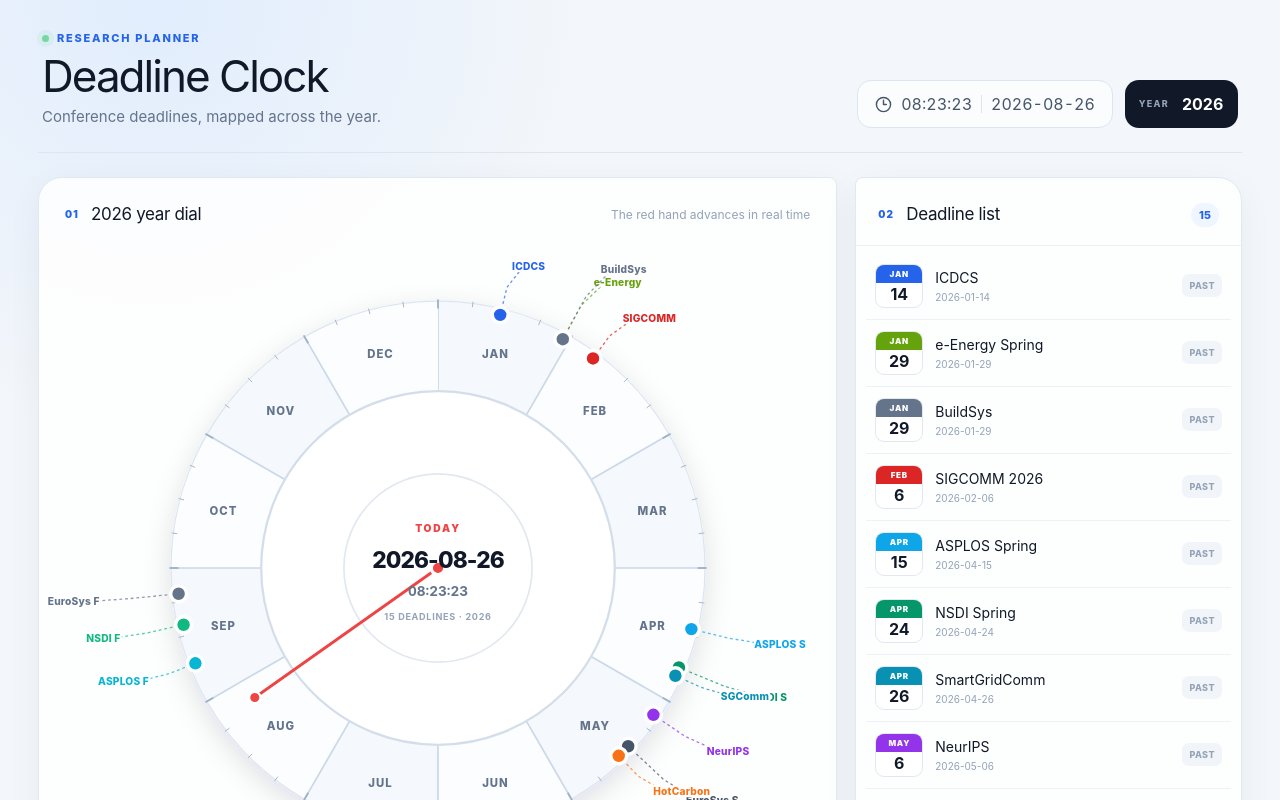
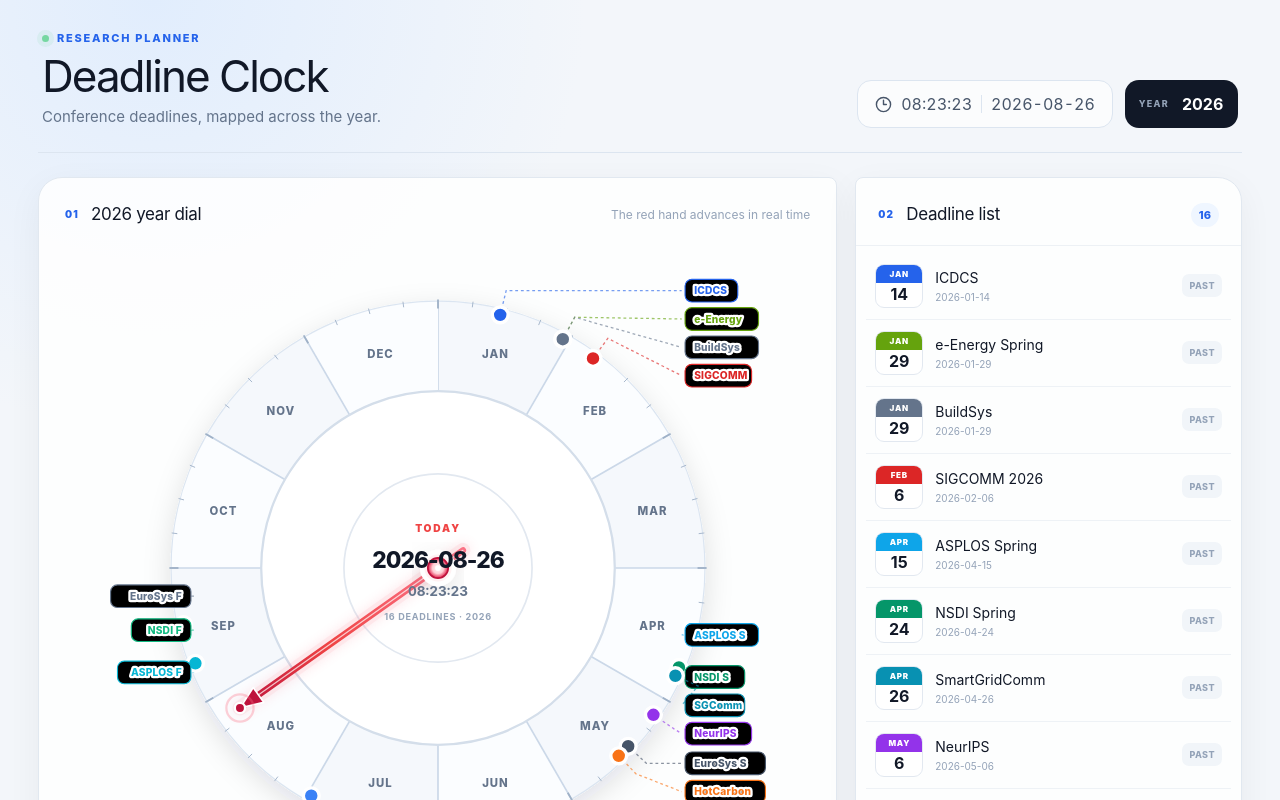
Before and after one commit to guomingtang/deadline-clock, a Next.js app: page / in a window 1280 px wide. Shown: the top 800 px of the page. Built offline with nearby package versions, Linux system fonts and the light colour scheme.

Commit message:
Add INFOCOM and collision-free dial labels

```diff
--- a/app/page.tsx
+++ b/app/page.tsx
@@ -20,7 +20,7 @@
   { name: "ATC", short: "ATC", date: "2026-06-10", color: "#7c3aed" },
   { name: "HotNets", short: "HotNets", date: "2025-07-01", color: "#ea580c" },
   { name: "SoCC", short: "SoCC", date: "2026-07-07", color: "#14b8a6", note: "Round 1; alternative date: Jul 14" },
-  { name: "INFOCOM", short: "INFOCOM", date: "2027-07-31", color: "#3b82f6" },
+  { name: "INFOCOM 2027", short: "INFOCOM", date: "2026-07-31", color: "#3b82f6" },
   { name: "HPCA", short: "HPCA", date: "2025-08-01", color: "#4f46e5" },
   { name: "ASPLOS Fall", short: "ASPLOS F", date: "2026-09-09", color: "#06b6d4" },
   { name: "e-Energy Fall", short: "e-Energy", date: "2025-09-18", color: "#84cc16" },
@@ -50,21 +50,59 @@
   return new Intl.DateTimeFormat("en-CA", { year: "numeric", month: "2-digit", day: "2-digit" }).format(date);
 }
 
+function layoutDeadlineLabels(items: Deadline[], total: number) {
+  const raw = items.map((item) => {
+    const date = new Date(`${item.date}T12:00:00`);
+    const angle = (dayOfYear(date) / total) * 360;
+    const marker = point(angle, 230);
+    const elbow = point(angle, 252);
+    return { ...item, angle, marker, elbow, side: marker.x >= 300 ? "right" as const : "left" as const, labelY: elbow.y };
+  });
+
+  const arrange = (side: "left" | "right") => {
+    const group = raw.filter((item) => item.side === side).sort((a, b) => a.labelY - b.labelY);
+    const minY = 38;
+    const maxY = 562;
+    const gap = group.length > 1 ? Math.min(25, (maxY - minY) / (group.length - 1)) : 0;
+    group.forEach((item, index) => {
+      const desired = Math.max(minY, Math.min(maxY, item.labelY));
+      item.labelY = index === 0 ? desired : Math.max(desired, group[index - 1].labelY + gap);
+    });
+    if (group.length && group[group.length - 1].labelY > maxY) {
+      const overflow = group[group.length - 1].labelY - maxY;
+      group.forEach((item) => { item.labelY -= overflow; });
+    }
+    if (group.length && group[0].labelY < minY) {
+      const shift = minY - group[0].labelY;
+      group.forEach((item) => { item.labelY += shift; });
+    }
+    return group;
+  };
+
+  return [...arrange("left"), ...arrange("right")];
+}
+
 function DeadlineDial({ year, now, items }: { year: number; now: Date; items: Deadline[] }) {
   const total = daysInYear(year);
   const nowAngle = now.getFullYear() === year ? (dayOfYear(now) / total) * 360 : now.getFullYear() > year ? 360 : 0;
-  const currentPoint = point(nowAngle, 198);
-  const positioned = items.map((item, index) => {
-    const date = new Date(`${item.date}T12:00:00`);
-    const angle = (dayOfYear(date) / total) * 360;
-    return { ...item, marker: point(angle, 230), elbow: point(angle, 255 + (index % 3) * 9), label: point(angle, 274 + (index % 3) * 13) };
-  });
+  const currentPoint = point(nowAngle, 214);
+  const needleTail = point(nowAngle + 180, 27);
+  const ux = (currentPoint.x - 300) / 214;
+  const uy = (currentPoint.y - 300) / 214;
+  const headBase = { x: currentPoint.x - ux * 20, y: currentPoint.y - uy * 20 };
+  const arrowPoints = `${currentPoint.x},${currentPoint.y} ${headBase.x - uy * 8},${headBase.y + ux * 8} ${headBase.x + uy * 8},${headBase.y - ux * 8}`;
+  const positioned = layoutDeadlineLabels(items, total);
 
   return (
     <div className="dial-wrap" aria-label={`Deadline clock for ${year}`}>
       <svg className="dial" viewBox="0 0 600 600" role="img">
         <title>{year} conference deadline dial</title>
-        <defs><filter id="soft-shadow" x="-30%" y="-30%" width="160%" height="160%"><feDropShadow dx="0" dy="8" stdDeviation="12" floodColor="#0f172a" floodOpacity="0.12" /></filter></defs>
+        <defs>
+          <filter id="soft-shadow" x="-30%" y="-30%" width="160%" height="160%"><feDropShadow dx="0" dy="8" stdDeviation="12" floodColor="#0f172a" floodOpacity="0.12" /></filter>
+          <filter id="needle-glow" x="-50%" y="-50%" width="200%" height="200%"><feGaussianBlur stdDeviation="5" result="blur" /><feMerge><feMergeNode in="blur" /><feMergeNode in="SourceGraphic" /></feMerge></filter>
+          <linearGradient id="needle-gradient" gradientUnits="userSpaceOnUse" x1="300" y1="300" x2={currentPoint.x} y2={currentPoint.y}><stop offset="0" stopColor="#fb7185" /><stop offset="0.55" stopColor="#ef4444" /><stop offset="1" stopColor="#be123c" /></linearGradient>
+          <radialGradient id="hub-gradient"><stop offset="0" stopColor="#ffffff" /><stop offset="0.55" stopColor="#fecdd3" /><stop offset="1" stopColor="#e11d48" /></radialGradient>
+        </defs>
         <circle cx="300" cy="300" r="235" fill="#f8fafc" stroke="#dbe5f1" strokeWidth="2" filter="url(#soft-shadow)" />
         {months.map((month, i) => {
           const start = (i / 12) * 360, end = ((i + 1) / 12) * 360;
@@ -83,16 +121,27 @@
           return <line key={i} x1={a.x} y1={a.y} x2={b.x} y2={b.y} stroke="#9fb1c7" strokeWidth={i % 4 === 0 ? 1.6 : 0.8} />;
         })}
         {positioned.map((item) => {
-          const right = item.label.x >= 300, endX = item.label.x + (right ? 10 : -10);
+          const right = item.side === "right";
+          const labelX = right ? 526 : 74;
+          const lineEndX = right ? labelX - 11 : labelX + 11;
+          const textWidth = item.short.length * 6.1;
+          const boxX = right ? labelX - 8 : labelX - textWidth - 8;
           return <g key={`${item.name}-${item.date}`}>
-            <path d={`M ${item.marker.x} ${item.marker.y} L ${item.elbow.x} ${item.elbow.y} L ${endX} ${item.label.y}`} fill="none" stroke={item.color} strokeWidth="1.15" strokeDasharray="2.5 2.5" opacity="0.7" />
+            <path d={`M ${item.marker.x} ${item.marker.y} L ${item.elbow.x} ${item.elbow.y} L ${lineEndX} ${item.labelY}`} fill="none" stroke={item.color} strokeWidth="1.15" strokeDasharray="2.5 2.5" opacity="0.62" />
             <circle cx={item.marker.x} cy={item.marker.y} r="7" fill={item.color} stroke="white" strokeWidth="3" />
-            <text x={item.label.x} y={item.label.y + 3} textAnchor={right ? "start" : "end"} className="deadline-label" fill={item.color}>{item.short}</text>
+            <rect x={boxX} y={item.labelY - 10} width={textWidth + 16} height="20" rx="6" className="deadline-label-box" stroke={item.color} />
+            <text x={labelX} y={item.labelY + 3.2} textAnchor={right ? "start" : "end"} className="deadline-label" fill={item.color}>{item.short}</text>
           </g>;
         })}
-        <line x1="300" y1="300" x2={currentPoint.x} y2={currentPoint.y} stroke="#ef4444" strokeWidth="2.5" strokeLinecap="round" />
-        <circle cx={currentPoint.x} cy={currentPoint.y} r="5" fill="#ef4444" stroke="white" strokeWidth="2" />
-        <circle cx="300" cy="300" r="6" fill="#ef4444" stroke="white" strokeWidth="3" />
+        <line x1={needleTail.x} y1={needleTail.y} x2={currentPoint.x} y2={currentPoint.y} stroke="#fb7185" strokeWidth="13" strokeLinecap="round" opacity="0.16" filter="url(#needle-glow)" />
+        <line x1={needleTail.x} y1={needleTail.y} x2={currentPoint.x} y2={currentPoint.y} stroke="url(#needle-gradient)" strokeWidth="5.5" strokeLinecap="round" />
+        <line x1={needleTail.x} y1={needleTail.y} x2={currentPoint.x} y2={currentPoint.y} stroke="white" strokeWidth="1.1" strokeLinecap="round" opacity="0.72" />
+        <polygon points={arrowPoints} fill="#be123c" stroke="white" strokeWidth="1.5" strokeLinejoin="round" />
+        <circle cx={currentPoint.x} cy={currentPoint.y} r="12" fill="none" stroke="#fb7185" strokeWidth="2" opacity="0.32" className="needle-pulse" />
+        <circle cx={currentPoint.x} cy={currentPoint.y} r="4.5" fill="#be123c" stroke="white" strokeWidth="2" />
+        <circle cx="300" cy="300" r="14" fill="#fff1f2" stroke="white" strokeWidth="4" filter="url(#soft-shadow)" />
+        <circle cx="300" cy="300" r="9" fill="url(#hub-gradient)" stroke="#be123c" strokeWidth="1.5" />
+        <circle cx="300" cy="300" r="2.5" fill="white" />
         <text x="300" y="268" textAnchor="middle" className="today-kicker">TODAY</text>
         <text x="300" y="300" textAnchor="middle" className="today-date">{formatDate(now)}</text>
         <text x="300" y="325" textAnchor="middle" className="today-time">{now.toLocaleTimeString("en-GB")}</text>
```
